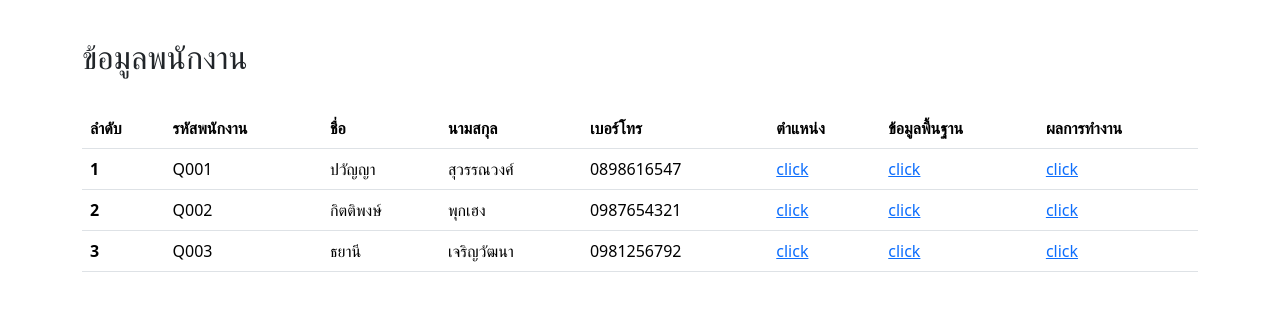
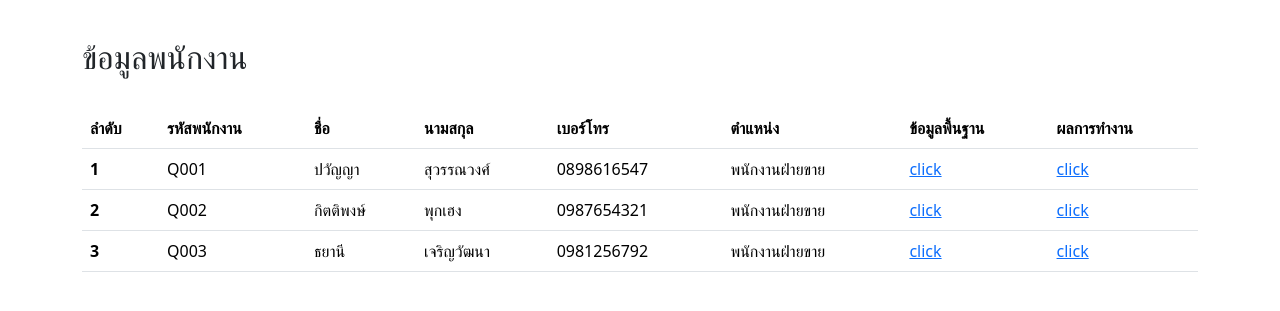
Before and after one commit to SaranLilly/SE_Group1, a Laravel app: page /employee in a window 1280 px wide. Shown: the part 58-369 px from the top of the page. Run offline with Laravel 10, Linux system fonts and the light colour scheme.

Commit message:
Update employee.blade.php
ลบ click ที่ตำแหน่งพนักงาน

```diff
--- a/resources/views/employee.blade.php
+++ b/resources/views/employee.blade.php
@@ -22,7 +22,7 @@
                 <td>ปวัญญา</td>
                 <td>สุวรรณวงศ์</td>
                 <td>0898616547</td>
-                <td><a href="#">click</a></td>
+                <td>พนักงานฝ่ายขาย</td>
                 <td><a href="#">click</a></td>
                 <td><a href="#">click</a></td>
             </tr>
@@ -32,7 +32,7 @@
                 <td>กิตติพงษ์</td>
                 <td>พุกเฮง</td>
                 <td>0987654321</td>
-                <td><a href="#">click</a></td>
+                <td>พนักงานฝ่ายขาย</td>
                 <td><a href="#">click</a></td>
                 <td><a href="#">click</a></td>
             </tr>
@@ -42,7 +42,7 @@
                 <td>ธยานี</td>
                 <td>เจริญวัฒนา</td>
                 <td>0981256792</td>
-                <td><a href="#">click</a></td>
+                <td>พนักงานฝ่ายขาย</td>
                 <td><a href="#">click</a></td>
                 <td><a href="#">click</a></td>
             </tr>
```
